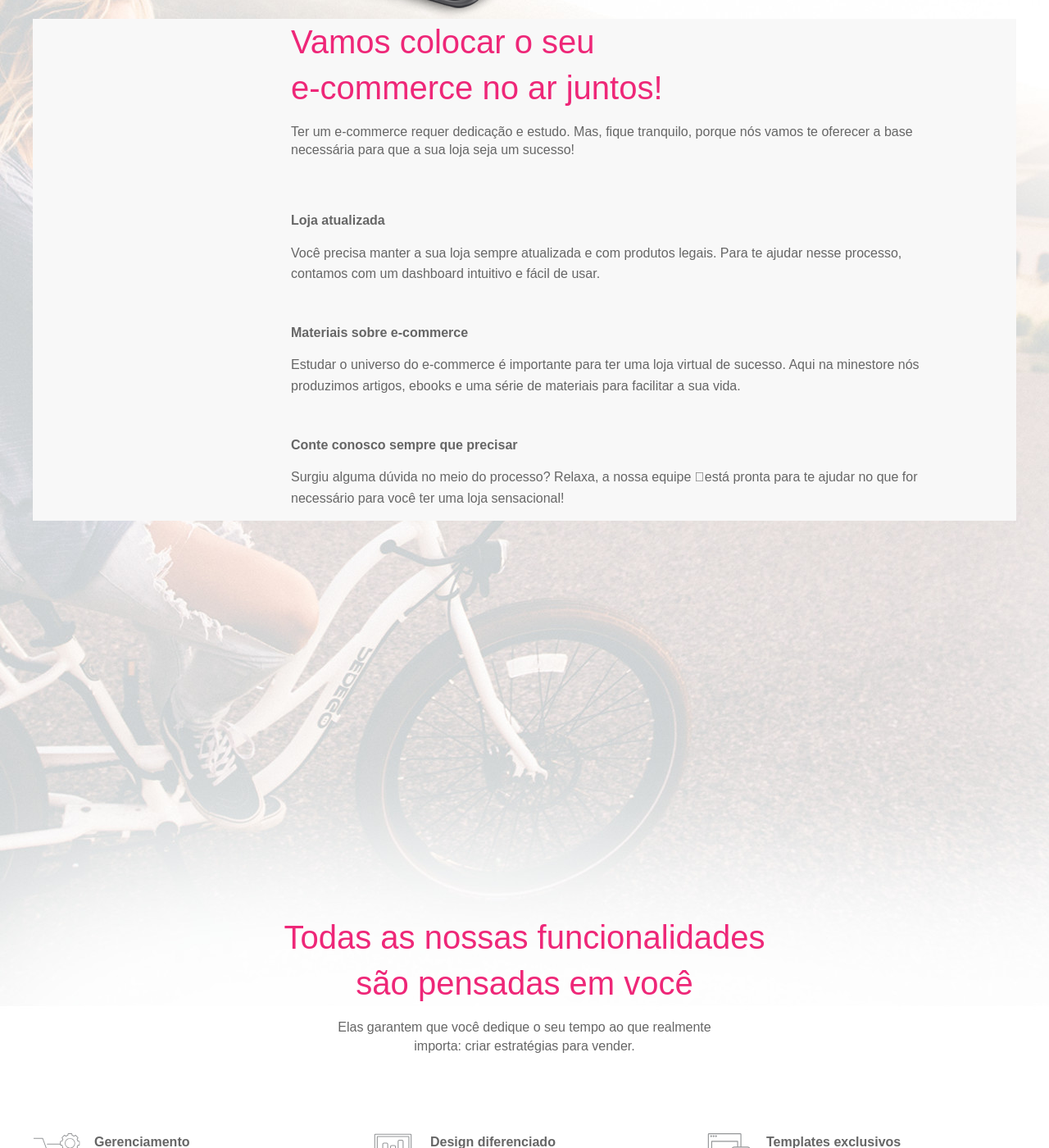
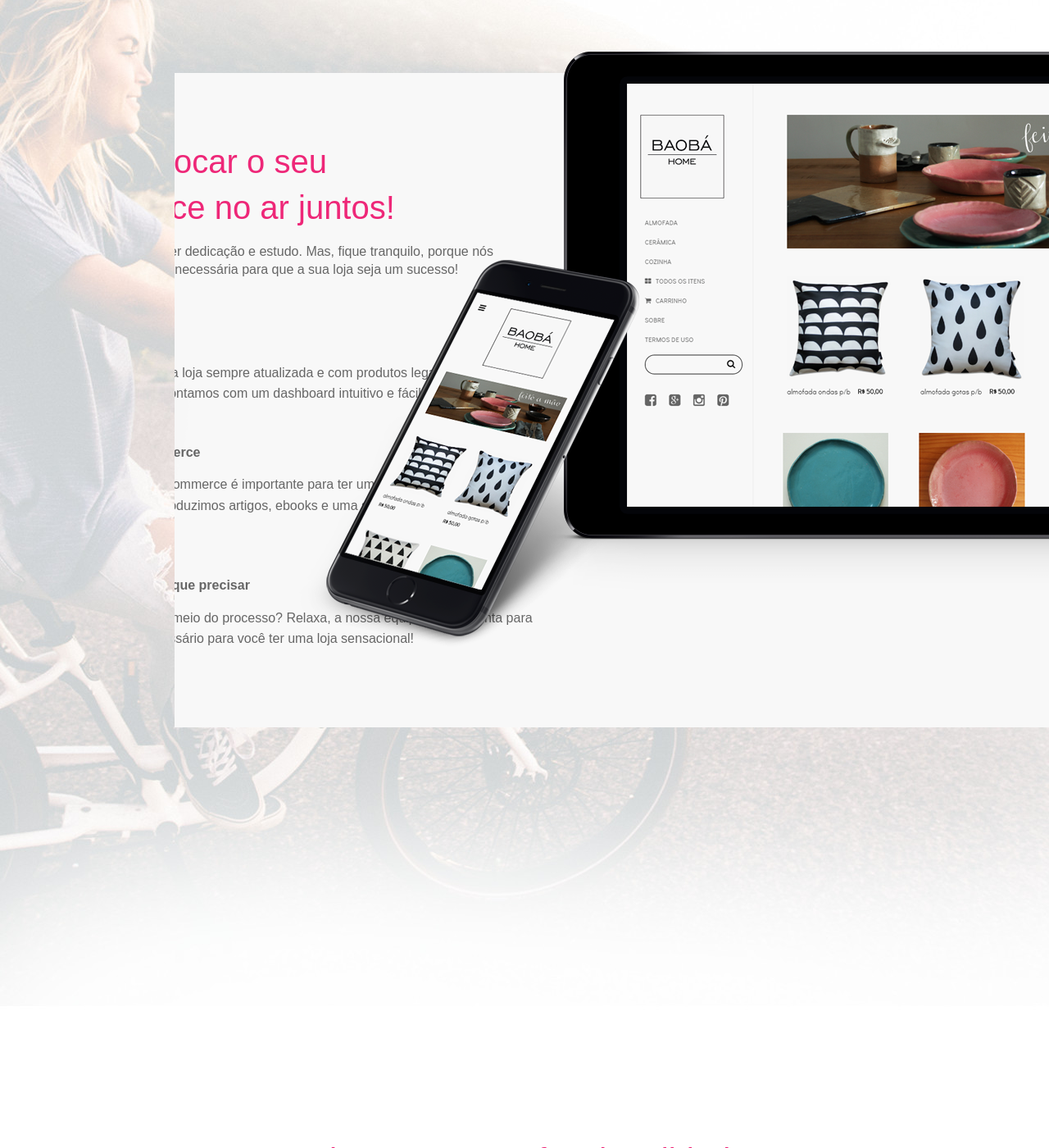
Before and after one commit to minestore/landing-2016, a Jekyll site: the page built from index.html, in a window 1280 px wide and 1400 px high, scrolled down 4697 px. Shown: the whole window at 82% size. Built offline with Jekyll 4.4.1, drawn with Linux system fonts in a browser that asks for light colours; nearby versions of some CDN libraries; some web fonts are replaced; library files that are not in the unit come from our copies.

Commit message:
Fixed css mockup home

```diff
--- a/assets/_sass/box-ecommerce.scss
+++ b/assets/_sass/box-ecommerce.scss
@@ -10,6 +10,8 @@
     margin-top: 8rem;
     padding: 5rem;
     padding-right: 35rem;
+    top: 200px;
+    height: 726px;
 
 }
 	.box-ecommerce {
@@ -17,6 +19,9 @@
 	    position: relative;
 	    z-index: 9998;
 	    overflow: hidden;
+	    top: -500px;
+	    padding: 5rem;
+	    width: 100%;
 }
 	/*.bg-mockup {
 		height: 726px;
--- a/assets/_sass/box-funcionalidades.scss
+++ b/assets/_sass/box-funcionalidades.scss
@@ -5,7 +5,6 @@
  .box-funcionalidades {
 	position: relative;
     z-index: 999999;
-    margin-top: 30rem;
     padding-bottom: 8rem;
  }
 	 .box-funcionalidades h2 {
--- a/index.html
+++ b/index.html
@@ -28,7 +28,7 @@ layout: home
           <h3>São só quatro passos para o seu sonho de ter um e-commerce sair do papel</h3>
         </header>
         <div class="box-steps">
-            <div class="media-object large-5 columns">
+            <div class="media-object large-6 columns">
               <div class="media-object-section">
                   <span>1</span>
               </div>
@@ -38,7 +38,7 @@ layout: home
                 <p>Sabe aquela ideia de produto que não sai da sua cabeça?<br> Está na hora de ela virar realidade e ganhar o mundo!</p>
               </div>
             </div>
-            <div class="media-object large-5 columns">
+            <div class="media-object large-6 columns">
               <div class="media-object-section">
                   <span>2</span>
               </div>
@@ -49,7 +49,7 @@ layout: home
                 para você entrar de vez no mundo do e-commerce.</p>
               </div>
             </div>
-            <div class="media-object large-5 columns">
+            <div class="media-object large-6 columns">
               <div class="media-object-section">
                   <span>3</span>
               </div>
@@ -59,7 +59,7 @@ layout: home
                 <p>O seu e-commerce precisa chamar a atenção do consumidor. Para isso, capriche no design da sua loja (fique tranquilo que por aqui isso é facinho!).<p>
               </div>
             </div>
-            <div class="media-object large-5 columns">
+            <div class="media-object large-6 columns">
               <div class="media-object-section">
                   <span>4</span>
               </div>
@@ -168,9 +168,9 @@ layout: home
   <section class="position-relative expanded intro-course-callout">
     <div class="bg-woman-bicycle"></div>
         <div class="bg-mockup"></div>
+            <div class="box-ecommerce large-push-2">
               <div class="row">
-            <div class="box-ecommerce">
-              <div class="large-8 large-push-3 columns">
+                <div class="large-7 large-pull-3 columns">
                   <header>
                     <h2>Vamos colocar o seu <br>e-commerce no ar juntos!</h2>
                     <h3>Ter um e-commerce requer dedicação e estudo. Mas, fique tranquilo,
```
Also changed, not shown: assets/_sass/box-steps.scss (+5 -2 lines), assets/_sass/parceiros.scss (+5 -3 lines), assets/css/main.css. Lines whose indentation alone changed are shown as unchanged.
